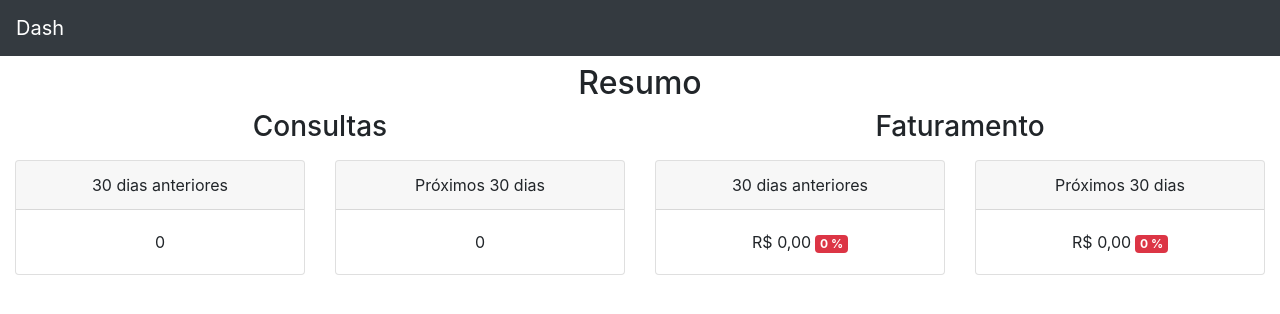
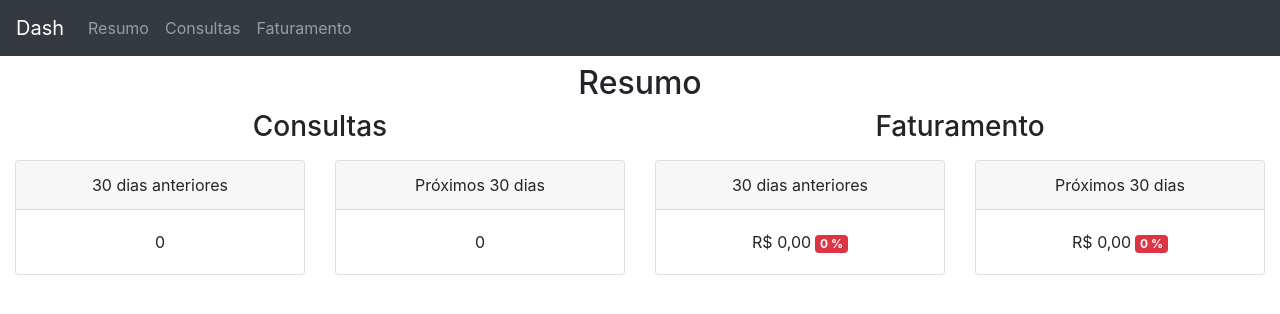
Before and after one commit to mcastro161096/dashboard-com-react, a React (Create React App) app: page / in a window 1280 px wide. Shown: the top 314 px of the page. Built offline with nearby package versions, Linux system fonts and the light colour scheme; no server answers.

Commit message:
Add Links para os componetes associados as rotas.

```diff
--- a/src/Components/MenuSuperior/index.js
+++ b/src/Components/MenuSuperior/index.js
@@ -1,16 +1,25 @@
 import React, {Component} from "react";
+import {Link} from "react-router-dom";
 
 class MenuSuperior extends Component {
     render(){
         return (
             <nav className="navbar navbar-expand-lg navbar-dark bg-dark">
-                <a href="/" className="navbar-brand">Dash</a>
+                <Link href="/" className="navbar-brand">Dash</Link>
                 <button className="navbar-toggler" type="button" data-toggle="colapse" data-target="#navbarNav">
                     <span className="navbar-toggler-icon"></span>
                 </button>
                 <div className="collapse navbar-collapse" id="navbarNav">
                     <ul className="navbar-nav mr-auto">
-
+                        <li className="nav-iten">
+                            <Link to="/" className="nav-link">Resumo</Link>
+                        </li>
+                        <li className="nav-iten">
+                            <Link to="/consultas" className="nav-link">Consultas</Link>
+                        </li>
+                        <li className="nav-iten">
+                            <Link to="/faturamento" className="nav-link">Faturamento</Link>
+                        </li>
                     </ul>
                 </div>
             </nav>
```
